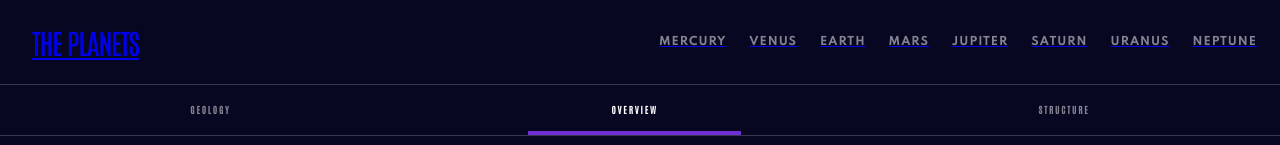
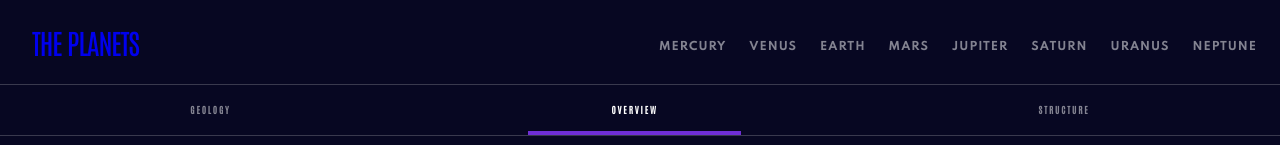
Before and after one commit to marshalldanel/planet-facts, a React (Create React App) app: page / in a window 1280 px wide. Shown: the top 145 px of the page. Built offline with nearby package versions, Linux system fonts and the light colour scheme.

Commit message:
Updated navbar/links

```diff
--- a/src/components/NavBar.js
+++ b/src/components/NavBar.js
@@ -45,17 +45,29 @@ const NavStyles = styled.nav`
   `}
 `;
 
+const StyledLink = styled(Link)`
+  text-decoration: none;
+
+  &:focus,
+  &:hover,
+  &:visited,
+  &:link,
+  &:active {
+    text-decoration: none;
+  }
+`;
+
 export default function NavBar({ planets }) {
   return (
     <NavStyles>
-      <Link
+      <StyledLink
         to={{
           pathname: `/earth`,
           state: { planet: planets.find((planet) => planet.name === 'Earth') },
         }}
       >
         <TextLogo>The Planets</TextLogo>
-      </Link>
+      </StyledLink>
       <Burger planets={planets} />
     </NavStyles>
   );
--- a/src/components/NavMenu.js
+++ b/src/components/NavMenu.js
@@ -1,6 +1,7 @@
 import React from 'react';
-import { Link } from 'react-router-dom';
-import styled from 'styled-components';
+import { NavLink } from 'react-router-dom';
+import { useLocation } from 'react-router-dom';
+import styled, { css } from 'styled-components/macro';
 import { mediaQueries } from '../styles/mediaQueries';
 
 const Circle = styled.span`
@@ -55,22 +56,49 @@ const NavList = styled.ul`
   ${mediaQueries('desktop')`
     padding: 0;
     width: 50vw;
-  `}
+    height: 100%;
+  `};
 `;
+
+// ALL THIS FOR THE HOVER BORDER
+const damnDesktopBorderColor = (theme, name) => {
+  const color = theme[name];
+  return css`
+    @media (min-width: 64rem) {
+      &:hover {
+        border-top: 0.4rem solid ${color};
+      }
+    }
+  `;
+};
 
 const NavItem = styled.li`
   align-items: center;
-  border-top: 0.1rem solid rgba(255, 255, 255, 0.2);
   display: flex;
   flex-flow: row nowrap;
   height: 6.6rem;
 
-  &:nth-child(1) {
-    border: none;
-  }
-  ${mediaQueries('tablet')`
+  ${(props) => damnDesktopBorderColor(props.theme, props.name)}
+
+  ${(props) =>
+    props.name === 'mercury'
+      ? css`
+          border-top: none;
+        `
+      : mediaQueries(
+          'mobile',
+          'max'
+        )`border-top: 0.1rem solid rgba(255, 255, 255, 0.2);`}
+
+  ${mediaQueries('tablet', 'min')`
     border: none;
     height: 2.5rem;
+  `}
+
+  ${mediaQueries('desktop')`
+    border-top: 0.4rem solid transparent;
+    height: 8.5rem;
+    padding-top: .6rem;
   `}
 `;
 
@@ -102,24 +130,41 @@ const Arrow = styled.span`
   `}
 `;
 
+// Don't need NavLink and location/activeClassName but leaving in for future
+const StyledLink = styled(NavLink)`
+  text-decoration: none;
+
+  &:focus,
+  &:hover,
+  &:visited,
+  &:link {
+    text-decoration: none;
+  }
+`;
+
 export default function Nav({ planets, visible, setVisible }) {
+  let { pathname } = useLocation();
+  const splitLocation = pathname.split('/');
+  const active = splitLocation[1];
+
   return (
     <NavList visible={visible}>
       {planets.map((planet) => (
-        <Link
+        <StyledLink
           to={{
             pathname: `/${planet.name.toLowerCase()}`,
             state: { planet },
           }}
           key={planet.name}
           onClick={() => setVisible(!visible)}
+          activeClassName="active"
         >
-          <NavItem>
+          <NavItem active={active} name={planet.name.toLowerCase()}>
             <Circle name={planet.name} />
             <NavName>{planet.name}</NavName>
             <Arrow />
           </NavItem>
-        </Link>
+        </StyledLink>
       ))}
     </NavList>
   );
```
